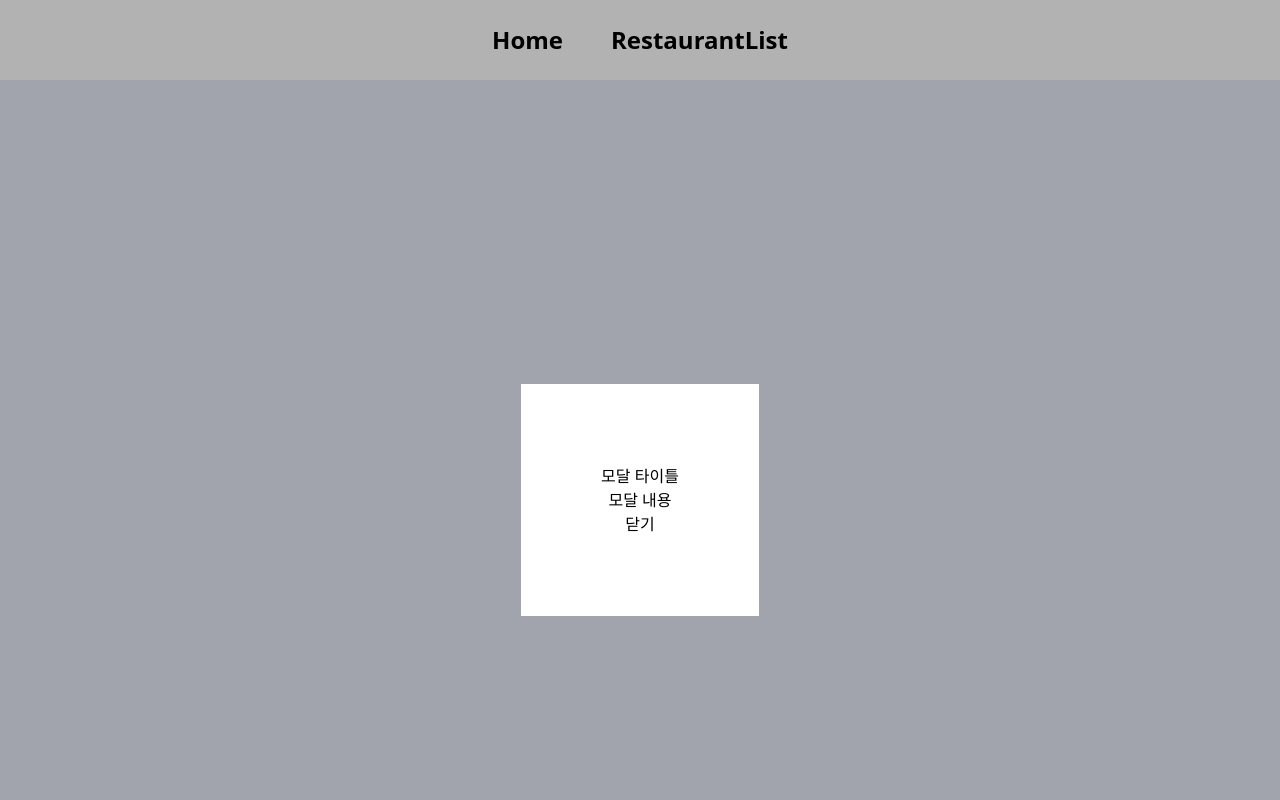
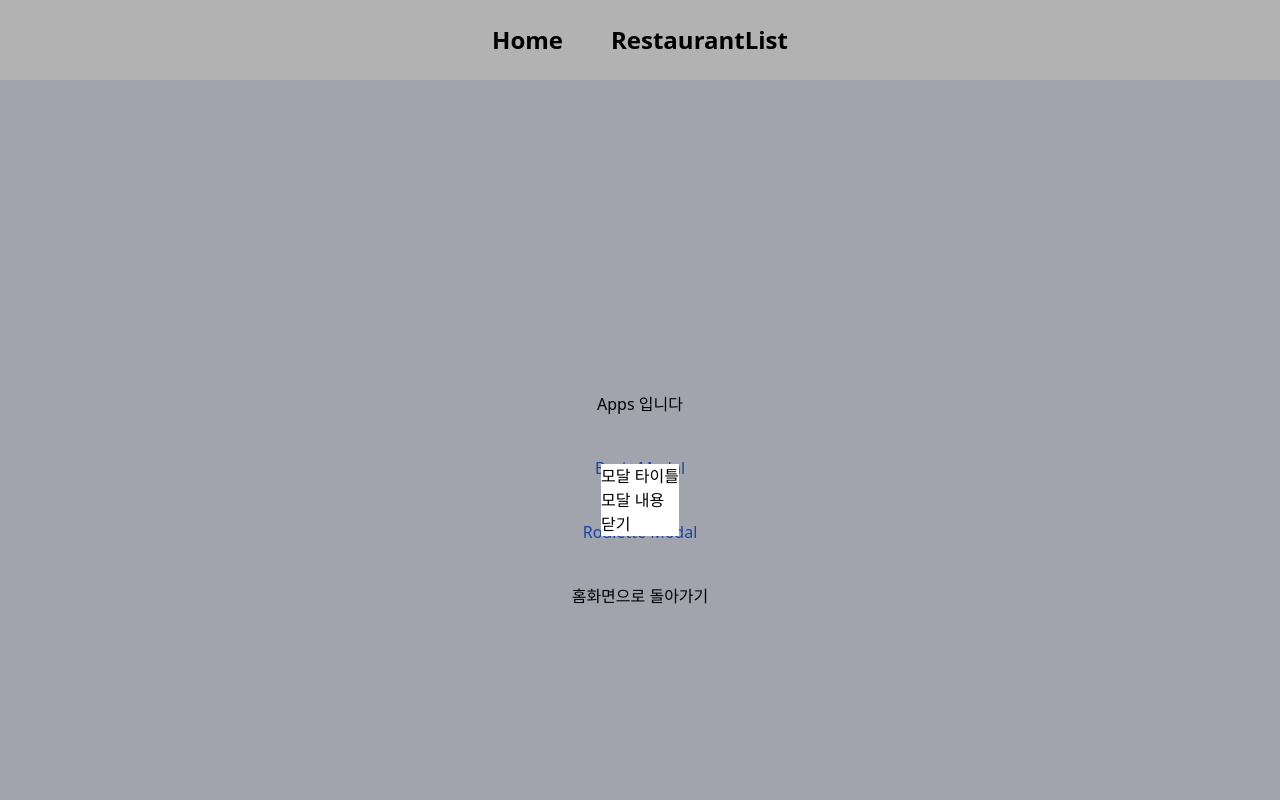
Before and after one commit to irm-wet/wet, a Next.js app: page /armin in a window 1280 px wide. Both pictures are taken after a click on the button "Basic Modal". Shown: the top 800 px of the page. Built offline with nearby package versions, Linux system fonts and the light colour scheme.

Commit message:
Style: 룰렛 백그라운드 이미지 삽입

```diff
--- a/app/components/Roulette/Modal.tsx
+++ b/app/components/Roulette/Modal.tsx
@@ -12,7 +12,7 @@ interface IModalProps {
   children: ReactNode;
 }
 
-export function Modal({ children }: IModalProps) {
+function ModalRoot({ children }: IModalProps) {
   const [isOpen, setIsOpen] = useState<boolean>(false);
 
   const openModal = () => {
@@ -31,67 +31,50 @@ export function Modal({ children }: IModalProps) {
     closeModal,
   };
 
-  return (
-    <ModalContext.Provider value={modalProps}>{children}</ModalContext.Provider>
-  );
+  return <ModalContext.Provider value={modalProps}>{children}</ModalContext.Provider>;
 }
 
-export const OpenButton = ({ children }: IModalProps) => {
+const OpenButton = ({ children }: IModalProps) => {
   const { openModal } = useContext(ModalContext) as IModalContext;
 
   return (
-    <button className='text-blue-600' onClick={openModal}>
+    <button className="text-blue-600" onClick={openModal}>
       {children}
     </button>
   );
 };
 
-export const ModalOverlay = () => {
+const ModalOverlay = () => {
   const { isOpen, closeModal } = useContext(ModalContext) as IModalContext;
 
-  return (
-    <>
-      {isOpen && (
-        <div
-          className='fixed bg-black opacity-30 inset-0'
-          onClick={closeModal}
-        />
-      )}
-    </>
-  );
+  return <>{isOpen && <div className="fixed bg-black opacity-30 inset-0" onClick={closeModal} />}</>;
 };
 
-export const ModalContents = ({ children }: IModalProps) => {
+const ModalContents = ({ children }: IModalProps) => {
   const { isOpen } = useContext(ModalContext) as IModalContext;
 
-  return (
-    <>
-      {isOpen && (
-        <div className='flex flex-col fixed p-20  justify-center items-center bg-white'>
-          {children}
-        </div>
-      )}
-    </>
-  );
+  return <>{isOpen && <div className="fixed bg-white">{children}</div>}</>;
 };
 
-export const ModalTitle = ({ children }: IModalProps) => {
+const ModalTitle = ({ children }: IModalProps) => {
   return <span>{children}</span>;
 };
 
-export const ModalBody = () => {
-  return <div>모달 내용</div>;
+const ModalBody = ({ children }: IModalProps) => {
+  return <div>{children}</div>;
 };
 
-export const CloseButton = () => {
+const CloseButton = () => {
   const { closeModal } = useContext(ModalContext) as IModalContext;
 
   return <button onClick={closeModal}>닫기</button>;
 };
 
-Modal.OpenButton = OpenButton;
-Modal.CloseButton = CloseButton;
-Modal.ModalOverlay = ModalOverlay;
-Modal.ModalContents = ModalContents;
-Modal.ModalTitle = ModalTitle;
-Modal.ModalBody = ModalBody;
+export const Modal = Object.assign(ModalRoot, {
+  OpenButton: OpenButton,
+  CloseButton: CloseButton,
+  Overlay: ModalOverlay,
+  Contents: ModalContents,
+  Title: ModalTitle,
+  Body: ModalBody,
+});
--- a/app/components/Roulette/basic/BasicModal.tsx
+++ b/app/components/Roulette/basic/BasicModal.tsx
@@ -1,15 +1,15 @@
-import { Modal } from '@/app/components/Roulette/Modal';
+import { Modal } from '../Modal';
 
 function BasicModal() {
   return (
     <Modal>
       <Modal.OpenButton>Basic Modal</Modal.OpenButton>
-      <Modal.ModalOverlay />
-      <Modal.ModalContents>
-        <Modal.ModalTitle>모달 타이틀</Modal.ModalTitle>
-        <Modal.ModalBody />
+      <Modal.Overlay />
+      <Modal.Contents>
+        <Modal.Title>모달 타이틀</Modal.Title>
+        <Modal.Body>모달 내용</Modal.Body>
         <Modal.CloseButton />
-      </Modal.ModalContents>
+      </Modal.Contents>
     </Modal>
   );
 }
--- a/app/components/Roulette/roulette/Roulette.tsx
+++ b/app/components/Roulette/roulette/Roulette.tsx
@@ -18,22 +18,19 @@ const FOODS: string[] = ["let's Roll", '떡볶이', '마라탕', '돈까스', '
 
 const RouletteContext = createContext<IRouletteContext | undefined>(undefined);
 
-export function Roulette({ children }: IRouletteProps) {
+function RouletteRoot({ children }: IRouletteProps) {
   const [isStop, setIsStop] = useState<boolean>(true);
   const [selectedIndex, setSelectedIndex] = useState<number>(0);
   const [isSlowDown, setIsSlowDown] = useState<boolean>(false);
 
   const rollRoulette = () => {
     setIsStop(false);
-    console.log('룰렛 시작');
   };
 
   const stopRoulette = () => {
-    console.log('룰렛 감속 시작');
     setIsSlowDown(true);
     setTimeout(() => {
       setIsSlowDown(false);
-      console.log('룰렛 종료');
       setIsStop(true);
     }, 2000);
   };
@@ -50,37 +47,35 @@ export function Roulette({ children }: IRouletteProps) {
   return <RouletteContext.Provider value={rouletteProps}>{children}</RouletteContext.Provider>;
 }
 
-export const RouletteContainer = ({ children }: IRouletteProps) => {
-  return <div className="flex flex-col justify-center items-center gap-5">{children}</div>;
+const RouletteContents = ({ children }: IRouletteProps) => {
+  return <div className="flex flex-col justify-center items-center gap-60 h-[700px] w-[430px] bg-bill-background">{children}</div>;
 };
 
-export const RouletteSlot = () => {
+const RouletteSlot = () => {
   const { isStop, isSlowDown, selectedIndex } = useContext(RouletteContext) as IRouletteContext;
 
   return (
-    <div className="h-[100px] w-[200px]">
-      <ul className="flex flex-col items-center bg-white text-4xl max-h-[40px] overflow-hidden">
+    <ul className="flex flex-col items-center justify-center gap-5 bg-transparent text-6xl max-h-[70px] w-full px-10 overflow-hidden">
       {isStop ? (
-          <li className="animate-heartbeat">{FOODS[selectedIndex]}</li>
+        <li className="animate-heartbeat text-center">{FOODS[selectedIndex]}</li>
       ) : (
         FOODS.slice(1).map((food: string, index: number) => (
-            <li className={`max-h-[40px] bg-white text-4xl ${isSlowDown ? 'animate-breaking' : 'animate-rolling'}`} key={index}>
+          <li className={`max-h-[70px] text-center ${isSlowDown ? 'animate-breaking' : 'animate-rolling'}`} key={index}>
             {food}
           </li>
         ))
       )}
     </ul>
-    </div>
   );
 };
 
-export const RouletteRollButton = ({ children }: IRouletteProps) => {
+const RouletteRollButton = ({ children }: IRouletteProps) => {
   const { rollRoulette } = useContext(RouletteContext) as IRouletteContext;
 
   return <button onClick={rollRoulette}>{children}</button>;
 };
 
-export const RouletteStopButton = ({ children }: IRouletteProps) => {
+const RouletteStopButton = ({ children }: IRouletteProps) => {
   const { isStop, stopRoulette, setSelectedIndex } = useContext(RouletteContext) as IRouletteContext;
 
   const handleStopButton = () => {
@@ -88,7 +83,6 @@ export const RouletteStopButton = ({ children }: IRouletteProps) => {
       stopRoulette();
       // 1 <= randNum <= FOODS.length - 1
       const randNum: number = Math.floor(Math.random() * (FOODS.length - 1)) + 1;
-      console.log('선택된 음식: ', FOODS[randNum]);
       setSelectedIndex(randNum);
     }
   };
@@ -96,14 +90,14 @@ export const RouletteStopButton = ({ children }: IRouletteProps) => {
   return <button onClick={handleStopButton}>{children}</button>;
 };
 
-export const RouletteBottons = ({ children }: IRouletteProps) => {
+const RouletteButtons = ({ children }: IRouletteProps) => {
   return <div className="flex gap-10">{children}</div>;
 };
 
-export default Roulette;
-
-Roulette.RouletteContainer = RouletteContainer;
-Roulette.RouletteSlot = RouletteSlot;
-Roulette.RouletteRollBotton = RouletteRollButton;
-Roulette.RouletteStopButton = RouletteStopButton;
-Roulette.RouletteBottons = RouletteBottons;
+export const Roulette = Object.assign(RouletteRoot, {
+  Contents: RouletteContents,
+  Slot: RouletteSlot,
+  RollButton: RouletteRollButton,
+  StopButton: RouletteStopButton,
+  Buttons: RouletteButtons,
+});
--- a/app/components/Roulette/roulette/RouletteModal.tsx
+++ b/app/components/Roulette/roulette/RouletteModal.tsx
@@ -1,22 +1,22 @@
-import { Modal } from '@/app/components/Roulette/Modal';
-import Roulette from './Roulette';
+import { Modal } from '../Modal';
+import { Roulette } from './Roulette';
 
 function RouletteModal() {
   return (
     <Modal>
       <Modal.OpenButton>Roulette Modal</Modal.OpenButton>
-      <Modal.ModalOverlay />
-      <Modal.ModalContents>
+      <Modal.Overlay />
+      <Modal.Contents>
         <Roulette>
-          <Roulette.RouletteContainer>
-            <Roulette.RouletteSlot />
-            <Roulette.RouletteBottons>
-              <Roulette.RouletteRollBotton>Roll</Roulette.RouletteRollBotton>
-              <Roulette.RouletteStopButton>Stop</Roulette.RouletteStopButton>
-            </Roulette.RouletteBottons>
-          </Roulette.RouletteContainer>
+          <Roulette.Contents>
+            <Roulette.Slot />
+            <Roulette.Buttons>
+              <Roulette.RollButton>Roll</Roulette.RollButton>
+              <Roulette.StopButton>Stop</Roulette.StopButton>
+            </Roulette.Buttons>
+          </Roulette.Contents>
         </Roulette>
-      </Modal.ModalContents>
+      </Modal.Contents>
     </Modal>
   );
 }
--- a/tailwind.config.ts
+++ b/tailwind.config.ts
@@ -7,6 +7,7 @@ const config: Config = {
       backgroundImage: {
         'gradient-radial': 'radial-gradient(var(--tw-gradient-stops))',
         'gradient-conic': 'conic-gradient(from 180deg at 50% 50%, var(--tw-gradient-stops))',
+        'bill-background': "url('../resource/image/bill.jpg')",
       },
       keyframes: {
         rolling: {
```
Also changed, not shown: 1 other file (tests, documents, lock files or other folders). Lines whose indentation alone changed are shown as unchanged.
